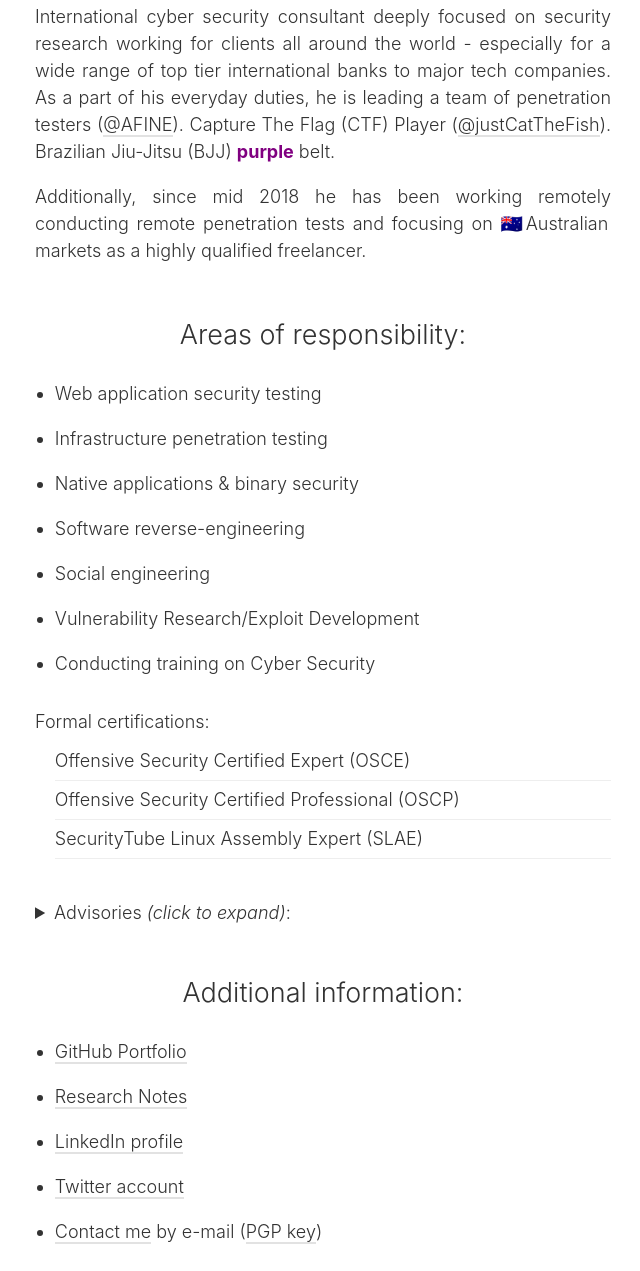
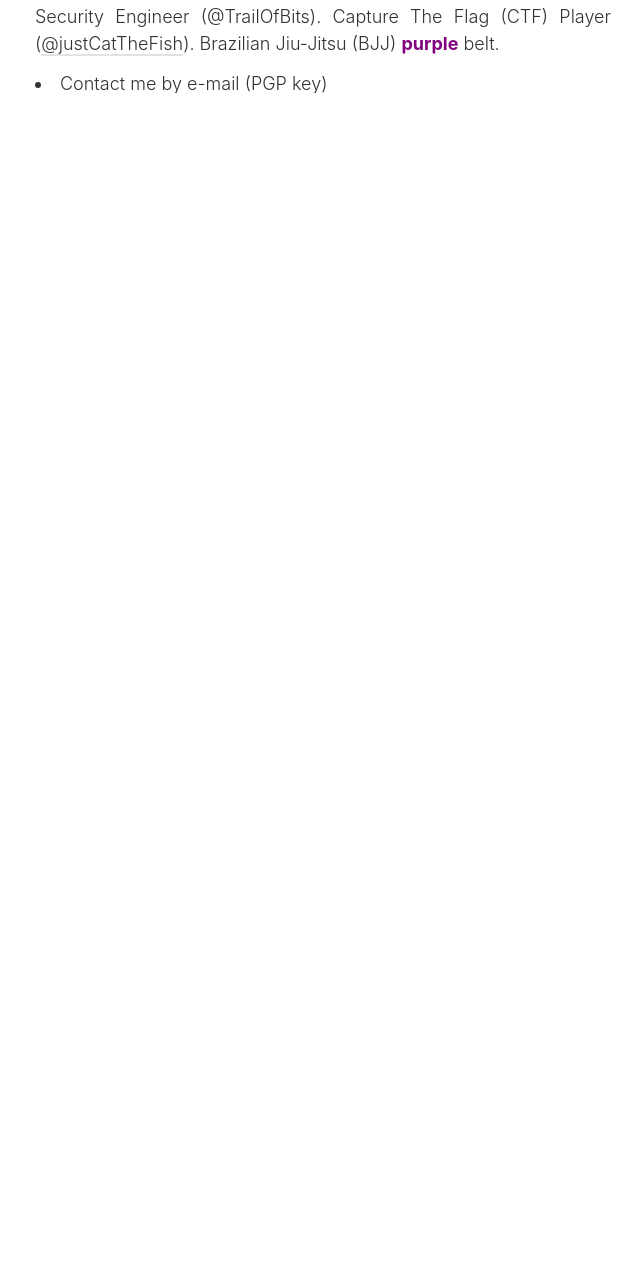
Before and after one commit to ahpaleus/ahpaleus.github.io, a plain HTML site: page index.html in a window 1280 px wide. Shown: the part 283-1554 px from the top of the page, without its empty margins (317-957 px from the left). After the commit the page ends 800 px from the top, so only its background shows below. Drawn offline with Linux system fonts and the light colour scheme.

Commit message:
Update index.html

```diff
--- a/index.html
+++ b/index.html
@@ -240,65 +240,10 @@ h4 {
 
 
 <div class="post">
-	<h4>Penetration Testing & Reverse Engineering</h4>
-<p>International cyber security consultant deeply focused on security research working for clients all around the world - especially for a wide range of top tier international banks to major tech companies. As a part of his everyday duties, he is leading a team of penetration testers (<a href="https://afine.com" target="_blank">@AFINE</a>). Capture The Flag (CTF) Player (<a href="https://ctftime.org/team/33893" target="_blank">@justCatTheFish</a>). Brazilian Jiu-Jitsu (BJJ) <b><font color="purple">purple</font></b> belt.</p>
+	<h4>cybersec.</h4>
+<p>Security Engineer (@TrailOfBits). Capture The Flag (CTF) Player (<a href="https://ctftime.org/team/33893" target="_blank">@justCatTheFish</a>). Brazilian Jiu-Jitsu (BJJ) <b><font color="purple">purple</font></b> belt.</p>
 </p>
 
-<p>Additionally, since mid 2018 he has been working remotely conducting remote penetration tests and focusing on 🇦🇺Australian markets as a highly qualified freelancer.</i>
-</p>
-
-<h3>Areas of responsibility:</h3>
-<ul>
-	<li>Web application security testing</li>
-	<li>Infrastructure penetration testing</li>
-	<li>Native applications & binary security</li>
-	<li>Software reverse-engineering</li>
-	<li>Social engineering</li>
-	<li>Vulnerability Research/Exploit Development</li>
-	<li>Conducting training on Cyber Security</li>
-</ul>
-<br />
-Formal certifications:
-<div class="results">
-
-<ul>
-<div class="day-title">Offensive Security Certified Expert (OSCE)</div>
-<div class="day-title">Offensive Security Certified Professional (OSCP)</div>
-<div class="day-title">SecurityTube Linux Assembly Expert (SLAE)</div>
-</ul>
-
-</div>
-
-<details>
-<summary>Advisories <i>(click to expand)</i>:</summary>
-<div class="results">
-<p>
-<ul>
-<div class="advisories">CVE-2020-25140 - Cross Site Scripting (Observium)</div>
-<div class="advisories">CVE-2020-25141 - Cross Site Scripting (Observium)</div>
-<div class="advisories">CVE-2020-25142 - Cross Site Request Forgery (CSRF) (Observium)</div>
-<div class="advisories">CVE-2020-25143 - SQL Injection (Observium)</div>
-<div class="advisories">CVE-2020-25144 - Authenticated Directory Traversal And Local File Inclusion (Observium)</div>
-<div class="advisories">CVE-2020-25145 - Authenticated Directory Traversal And Local File Inclusion (Observium)</div>
-<div class="advisories">CVE-2020-25146 - Cross Site Scripting (Observium)</div>
-<div class="advisories">CVE-2020-25147 - SQL Injection (Observium)</div>
-<div class="advisories">CVE-2020-25148 - Cross Site Scripting (Observium)</div>
-<div class="advisories">CVE-2020-25149 - Authenticated Directory Traversal And Local File Inclusion (Observium)</div>
-<div class="advisories">CVE-2020-25102 - Cross-Site Scripting (SilverStripe Advanced Reports Module)</div>
-<div class="advisories">CVE-2019-14521 - Remote Code Execution (Energy Logserver)</div>
-</ul>
-</p>
-</div>
-</details>
-
-
-<h3>Additional information:</h3>
-
-<ul>
-	<li><a href="https://github.com/ahpaleus" target="_blank">GitHub Portfolio</a></li>
-	<li><a href="https://github.com/ahpaleus/ahp_cheatsheet" target="_blank",>Research Notes</a></li>
-	<li><a href="https://www.linkedin.com/in/maciej-d-58173a150/" target="_blank">LinkedIn profile</a></li>
-	<li><a href="https://twitter.com/ahpaleus" target="_blank">Twitter account</a></li>
 	<li><a href="mailto:contact@maciejdomanski.com">Contact me</a> by e-mail (<a href="https://keys.openpgp.org/vks/v1/by-fingerprint/D8FB1852D23AE7C152B4575EF5CCD5ADE3832AAE">PGP key</a>)</li>
 </ul>
 
```
